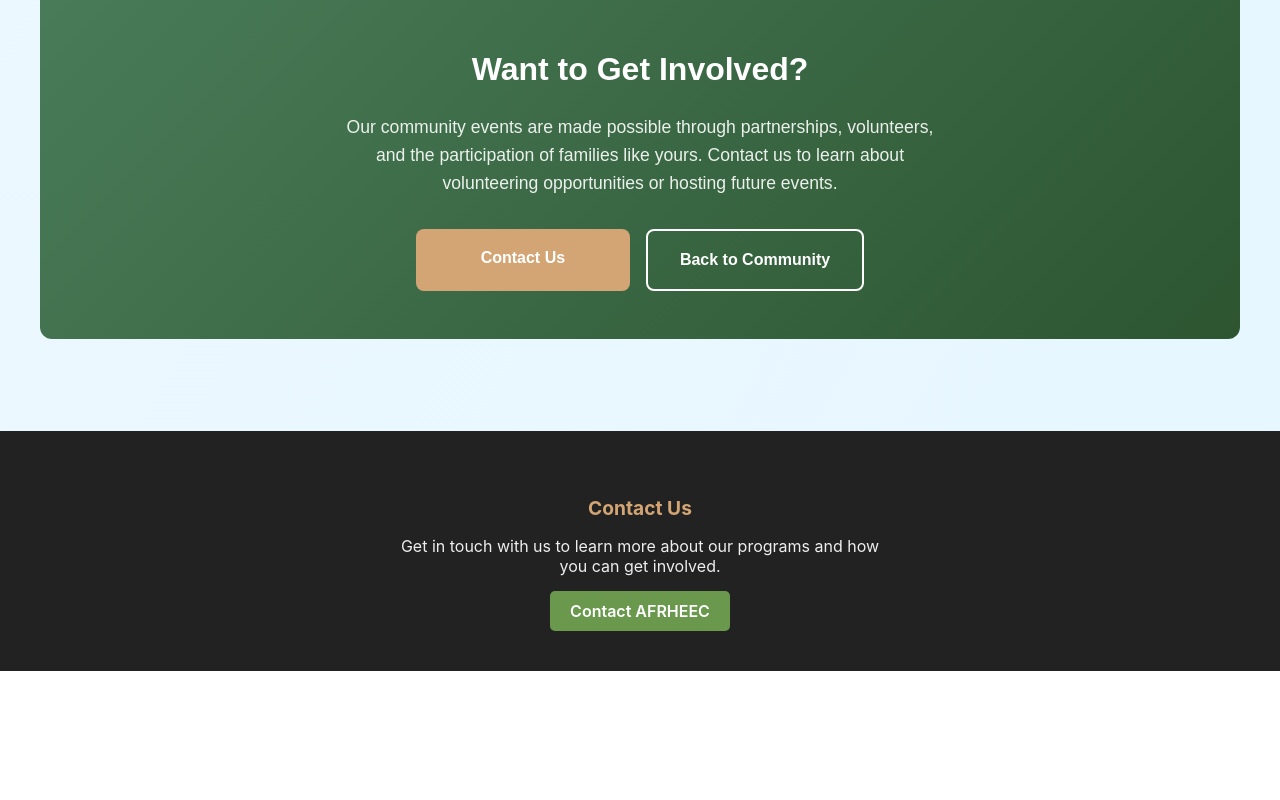
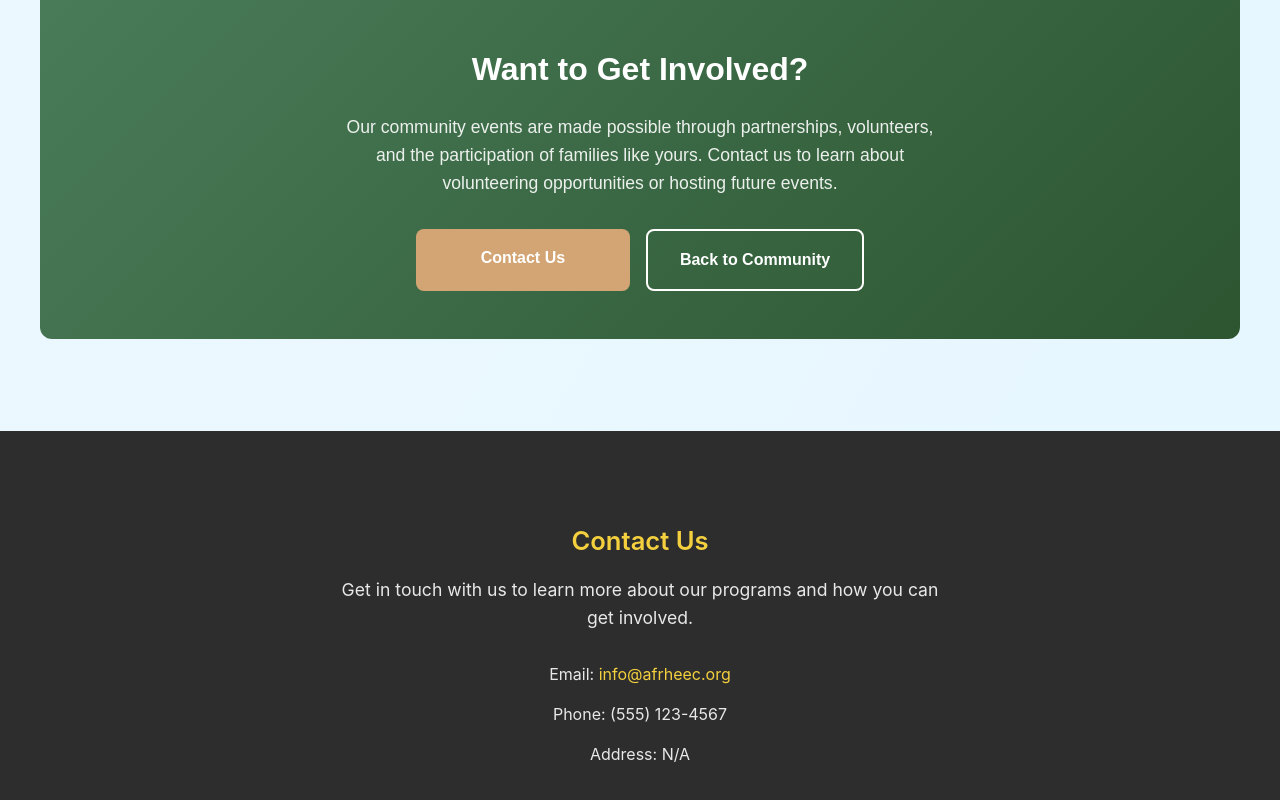
Before and after one commit to hbikoko/webApp1, a React (Create React App) app: page /community-events in a window 1280 px wide. Shown: the part 2092-2892 px from the top of the page. Before the commit the page ends 2763 px from the top, so only its background shows below. Built offline with nearby package versions, Linux system fonts and the light colour scheme.

Commit message:
footer fix

```diff
--- a/src/components/Footer.js
+++ b/src/components/Footer.js
@@ -1,3 +1,4 @@
+// Footer.js
 import React from 'react';
 import { Link } from 'react-router-dom';
 import './styles/Footer.css';
@@ -8,7 +9,11 @@ function Footer() {
       <div className="footer-section">
         <h4>Contact Us</h4>
         <p>Get in touch with us to learn more about our programs and how you can get involved.</p>
-        <Link to="/contact" className="footer-contact-link">Contact AFRHEEC</Link>
+        <div className="contact-details">
+          <p>Email: <a href="mailto:info@afrheec.org">info@afrheec.org</a></p>
+          <p>Phone: (555) 123-4567</p>
+          <p>Address: N/A</p>
+        </div>
       </div>
     </footer>
   );
--- a/src/components/styles/Footer.css
+++ b/src/components/styles/Footer.css
@@ -1,7 +1,7 @@
 .site-footer {
-  background: #222;
+  background: #2d2d2d;
   color: #fff;
-  padding: 40px 20px;
+  padding: 60px 20px 40px;
   display: flex;
   justify-content: center;
   align-items: center;
@@ -10,44 +10,66 @@
 
 .footer-section {
   text-align: center;
-  max-width: 500px;
+  max-width: 600px;
 }
 
 .footer-section h4 {
-  color: #d4a574;
-  margin-bottom: 12px;
-  font-size: 1.2rem;
+  color: #f4d03f;
+  margin-bottom: 20px;
+  font-size: 1.6rem;
+  font-weight: 600;
+  font-family: inherit;
 }
 
 .footer-section p {
-  color: #eee;
-  font-size: 1rem;
-  margin-bottom: 15px;
+  color: #e8e8e8;
+  font-size: 1.1rem;
+  margin-bottom: 30px;
+  line-height: 1.6;
+  font-family: inherit;
 }
 
-.footer-contact-link {
-  display: inline-block;
-  background-color: #6a994e;
-  color: white;
-  text-decoration: none;
-  padding: 10px 20px;
-  border-radius: 5px;
-  font-weight: 600;
-  transition: background-color 0.3s ease;
+.contact-details {
+  margin-top: 25px;
 }
 
-.footer-contact-link:hover {
-  background-color: #5a8742;
-  color: white;
+.contact-details p {
+  color: #e8e8e8;
+  font-size: 1rem;
+  margin-bottom: 12px;
+  line-height: 1.5;
+  font-family: inherit;
+}
+
+.contact-details a {
+  color: #f4d03f;
   text-decoration: none;
+  transition: color 0.3s ease;
+}
+
+.contact-details a:hover {
+  color: #fff;
+  text-decoration: underline;
 }
 
 @media (max-width: 768px) {
   .site-footer {
-    padding: 30px 15px;
+    padding: 50px 15px 35px;
   }
 
   .footer-section {
     max-width: 100%;
   }
+
+  .footer-section h4 {
+    font-size: 1.4rem;
+  }
+
+  .footer-section p {
+    font-size: 1rem;
+  }
+
+  .contact-details p {
+    font-size: 0.95rem;
+  }
 }
```
